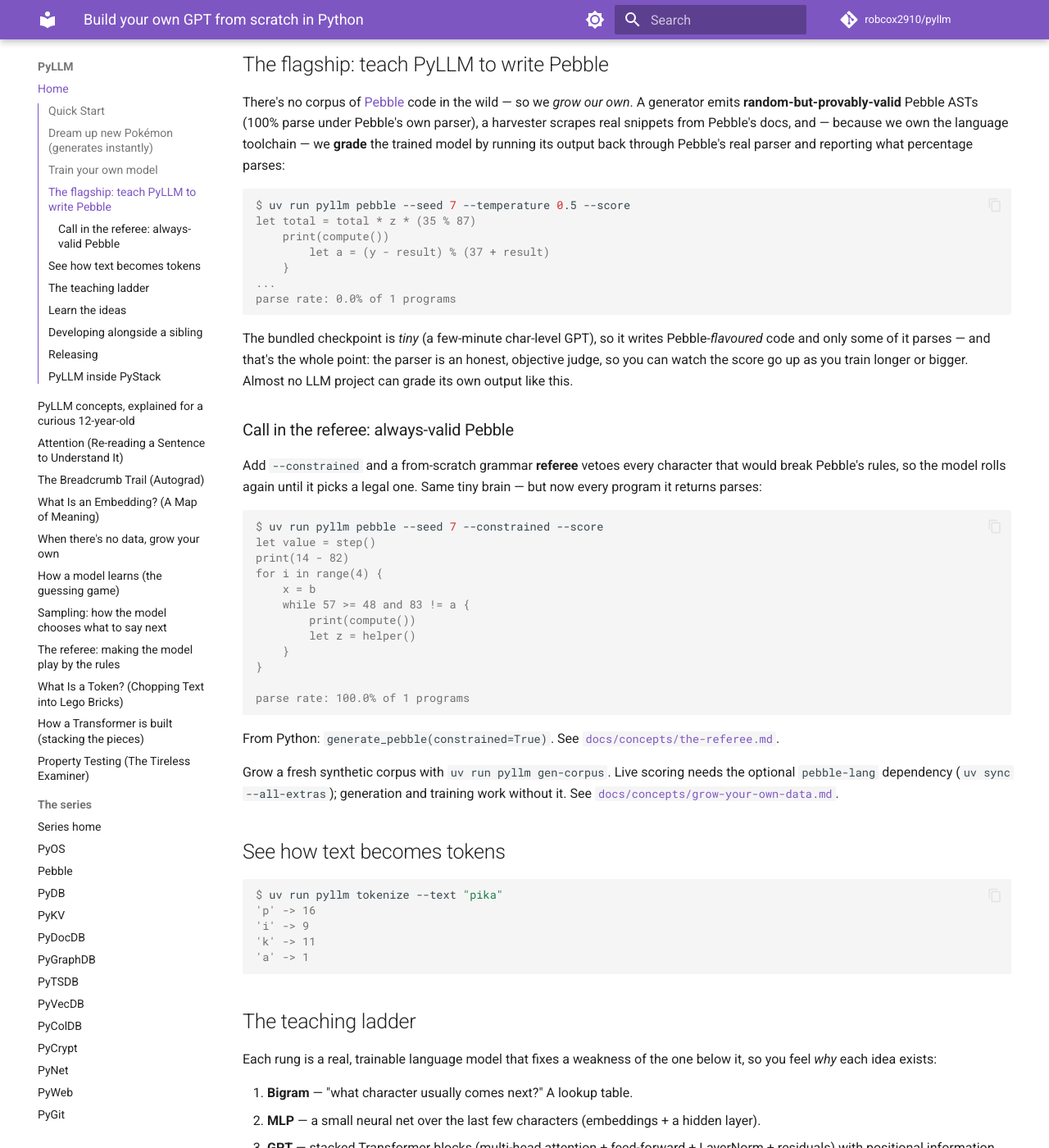
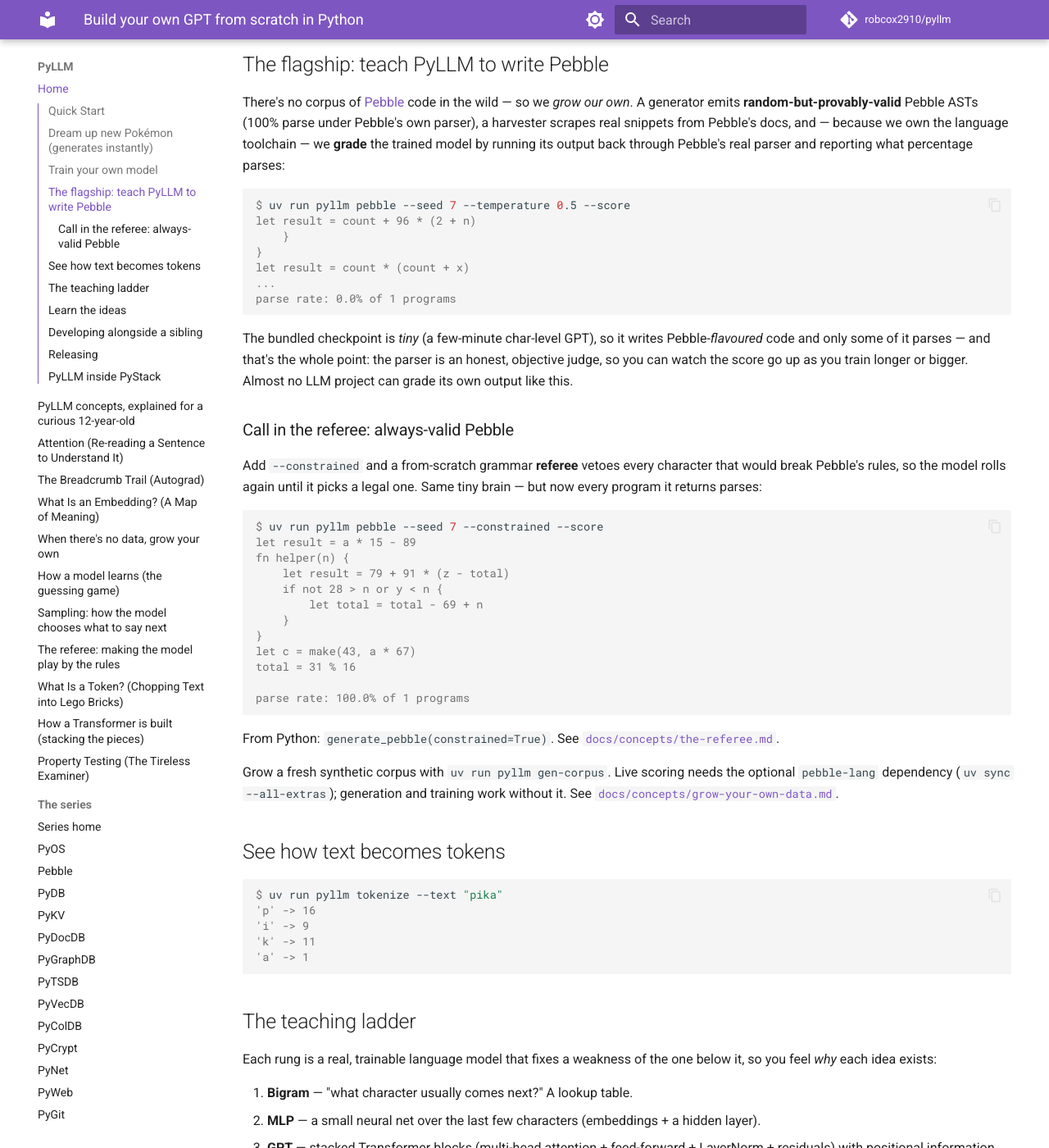
Before and after one commit to robcox2910/pyllm, an MkDocs documentation site: the page built from docs/index.md, in a window 1280 px wide and 1400 px high, scrolled down 1030 px. Shown: the whole window at 82% size. Built offline with MkDocs 1.6.1 and Material for MkDocs 9.7.7, drawn with Linux system fonts in a browser that asks for light colours; comment, search, counter and statistics services are not loaded; some of the changed text lies outside the part shown.

Commit message:
docs: refresh sample output for the retrained checkpoints
Co-Authored-By: Claude Opus 5.5 <noreply@anthropic.com>

````diff
--- a/docs/index.md
+++ b/docs/index.md
@@ -62,10 +62,10 @@ parser and reporting what percentage parses:
 
 ```console
 $ uv run pyllm pebble --seed 7 --temperature 0.5 --score
-let total = total * z * (35 % 87)
-    print(compute())
-        let a = (y - result) % (37 + result)
+let result = count + 96 * (2 + n)
     }
+}
+let result = count * (count + x)
 ...
 parse rate: 0.0% of 1 programs
 ```
@@ -83,15 +83,15 @@ one. Same tiny brain — but now every program it returns parses:
 
 ```console
 $ uv run pyllm pebble --seed 7 --constrained --score
-let value = step()
-print(14 - 82)
-for i in range(4) {
-    x = b
-    while 57 >= 48 and 83 != a {
-        print(compute())
-        let z = helper()
+let result = a * 15 - 89
+fn helper(n) {
+    let result = 79 + 91 * (z - total)
+    if not 28 > n or y < n {
+        let total = total - 69 + n
     }
 }
+let c = make(43, a * 67)
+total = 31 % 16
 
 parse rate: 100.0% of 1 programs
 ```
````
Also changed, not shown: other parts of docs/index.md (+2 -2 lines), README.md (+12 -12 lines), docs/concepts/the-referee.md (+7 -7 lines).
